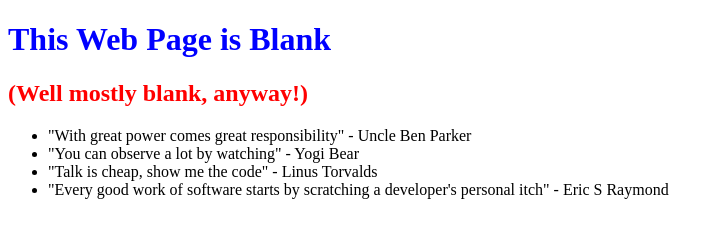
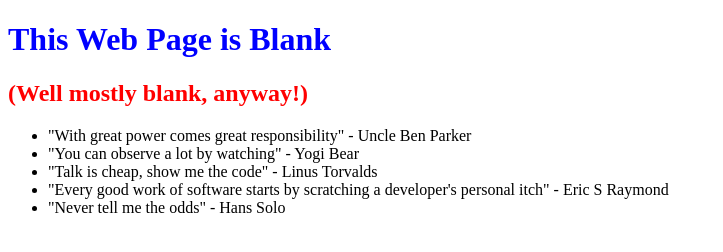
Before and after one commit to dpsexton/0main_openSAP_repo, a plain HTML site: page index.html in a window 1280 px wide. Shown: the whole page, without its empty margins (0-723 px from the left). Drawn offline with Linux system fonts and the light colour scheme.

Commit message:
Added Hans Solo's quote

```diff
--- a/index.html
+++ b/index.html
@@ -13,6 +13,7 @@
 			<li>"You can observe a lot by watching" - Yogi Bear</li>
 			<li>"Talk is cheap, show me the code" - Linus Torvalds</li>
 			<li>"Every good work of software starts by scratching a developer's personal itch" - Eric S Raymond</li>
+			<li>"Never tell me the odds" - Hans Solo</li>
 		</ul>
 	</body>
 </html>
```
